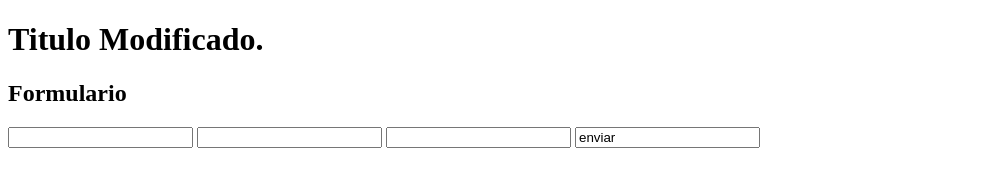
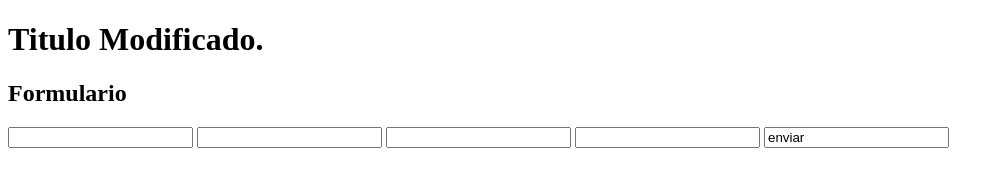
Before and after one commit to geovanygs5/hgit, a plain HTML site: page index.html in a window 1280 px wide. Shown: the whole page, without its empty margins (0-1004 px from the left). Drawn offline with Linux system fonts and the light colour scheme.

Commit message:
telefono

```diff
--- a/index.html
+++ b/index.html
@@ -12,6 +12,7 @@
         <input type="text" name="firstname" id="firstname">
         <input type="text" name="lastname" id="lastname">
         <input type="number" name="birthday" id="birthday">
+        <input type="number" name="telefono" id="telefono">
         <input type="bottom" value="enviar">
     </form>
 </body>
```
